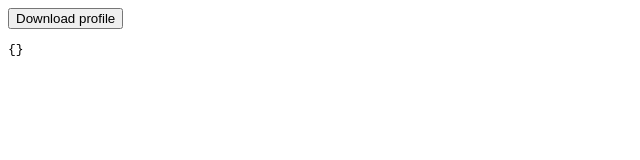
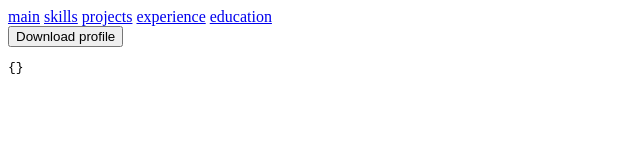
Before and after one commit to jherve/linked_in_profile_extension, a website built with Parcel: page js/popup.html in a window 1280 px wide. Shown: the whole page, without its empty margins (0-640 px from the left). Built offline with nearby package versions, Linux system fonts and the light colour scheme; some packages are replaced by stand-ins of ours.

Commit message:
Display links to pages that help completing the profile in the popup

```diff
--- a/js/popup.html
+++ b/js/popup.html
@@ -6,6 +6,7 @@
 </head>
 
 <body>
+    <div id="links"></div>
     <form id="download">
         <button type="submit">Download profile</button>
     </form>
--- a/js/popup.js
+++ b/js/popup.js
@@ -16,6 +16,23 @@ async function refreshDisplayedProfile() {
   document.querySelector("#profile").innerHTML = `<pre>${JSON.stringify(profile, null, 2)}</pre>`;
 }
 
+async function refreshLinkedInUsername() {
+  const { username } = await browser.storage.sync.get("username");
+  const base = `https://www.linkedin.com/in/${username}`;
+  const urls = {
+    main: base,
+    skills: `${base}/details/skills/`,
+    projects: `${base}/details/projects/`,
+    experience: `${base}/details/experience/`,
+    education: `${base}/details/education/`,
+  };
+
+  const links = Object.entries(urls)
+    .map((u) => `<a href=${u[1]}>${u[0]}</a>`)
+    .join("\n");
+  document.querySelector("#links").innerHTML = links;
+}
+
 document.querySelector("form#download").addEventListener("submit", async (e) => {
   e.preventDefault();
   const profile = await getFullProfile();
@@ -23,7 +40,9 @@ document.querySelector("form#download").addEventListener("submit", async (e) =>
 });
 
 browser.storage.local.onChanged.addListener(() => refreshDisplayedProfile());
+browser.storage.sync.onChanged.addListener(() => refreshLinkedInUsername());
 
 (async () => {
+  await refreshLinkedInUsername();
   await refreshDisplayedProfile();
 })();
```
